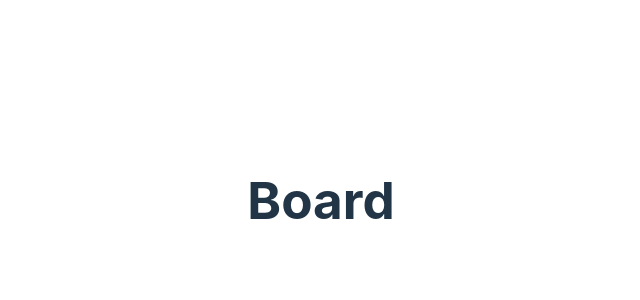
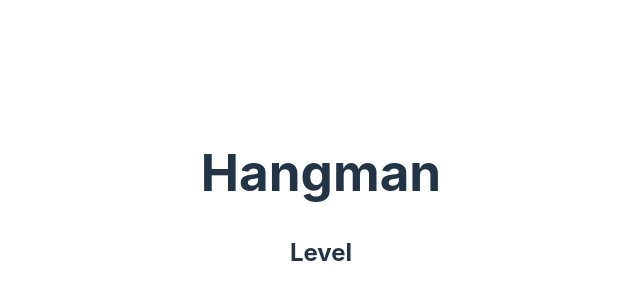
Before and after one commit to leonsuaren/hangman, a React (Vite) app in the folder client/: page /board in a window 1280 px wide. Shown: the part 200-500 px from the top of the page, without its empty margins (319-959 px from the left). Built offline with nearby package versions, Linux system fonts and the light colour scheme.

Commit message:
find the played word and sent it to board view

```diff
--- a/client/src/App.tsx
+++ b/client/src/App.tsx
@@ -1,28 +1,39 @@
 import { BrowserRouter as Router, Routes, Route } from "react-router-dom";
 
-import { useState } from "react";
+import { useEffect, useState } from "react";
 
 import GameStart from "./views/game-start/GameStart.tsx";
 import Board from "./views/board/Board.tsx";
 
-import { WordsLevelEasy } from './utils/words.ts';
+import { WordsLevelEasy, WordsLevelMedium, WordsLevelDifficult } from './utils/words.ts';
 
 import "./App.css";
 
 function App() {
   const [ level, setLevel ] = useState<string>('');
+  const [ playedWord, setPlayedWord ] = useState<string>('');
+  let randomWord: number = Math.floor(Math.random() * 29);
+
+  useEffect(() => {
+    if (level === "Easy") {
+      setPlayedWord(WordsLevelEasy[randomWord]);
+    } else if (level === "Medium") {
+      setPlayedWord(WordsLevelMedium[randomWord])
+    } else if (level === "Difficult") {
+      setPlayedWord(WordsLevelDifficult[randomWord]);
+    }
+  }, [level]);
 
   const handleOnSelectLevel = (level: string) => {
     setLevel(level);
   }
-  console.log(WordsLevelEasy);
 
   return (
     <>
       <Router>
         <Routes>
           <Route path="/" element={<GameStart onSelectLevel={handleOnSelectLevel}/>} />
-          <Route path="/board" element={<Board />}/>
+          <Route path="/board" element={<Board level={level} playedWord={playedWord}/>}/>
         </Routes>
       </Router>
     </>
--- a/client/src/utils/words.ts
+++ b/client/src/utils/words.ts
@@ -23,7 +23,12 @@ export const WordsLevelEasy = [
   "life",
   "city",
   "face",
-  "gold"
+  "gold",
+  "kick",
+  "nose",
+  "bell",
+  "card",
+  "bird",
 ];
 
 export const WordsLevelMedium = [
@@ -52,6 +57,11 @@ export const WordsLevelMedium = [
   "heart",
   "coffee",
   "horse",
+  "clock",
+  "giant",
+  "dream",
+  "lucky",
+  "novel",
 ];
 
 export const WordsLevelDifficult = [
@@ -80,4 +90,9 @@ export const WordsLevelDifficult = [
   "weekend",
   "strategy",
   "website",
+  "channel",
+  "desktop",
+  "forever",
+  "history",
+  "mystery",
 ];
--- a/client/src/views/board/Board.tsx
+++ b/client/src/views/board/Board.tsx
@@ -1,9 +1,19 @@
 import { type FC } from "react";
 
-const Board: FC = () => {
+type BoardProps = {
+  level: string;
+  playedWord: string;
+};
+
+const Board: FC<BoardProps> = ({ level, playedWord }) => {
+  console.log(playedWord);
+
   return (
-    <h1>Board</h1>
-  )
+    <>
+      <h1>Hangman</h1>
+      <h2>Level {level}</h2>
+    </>
+  );
 };
 
 export default Board;
```
